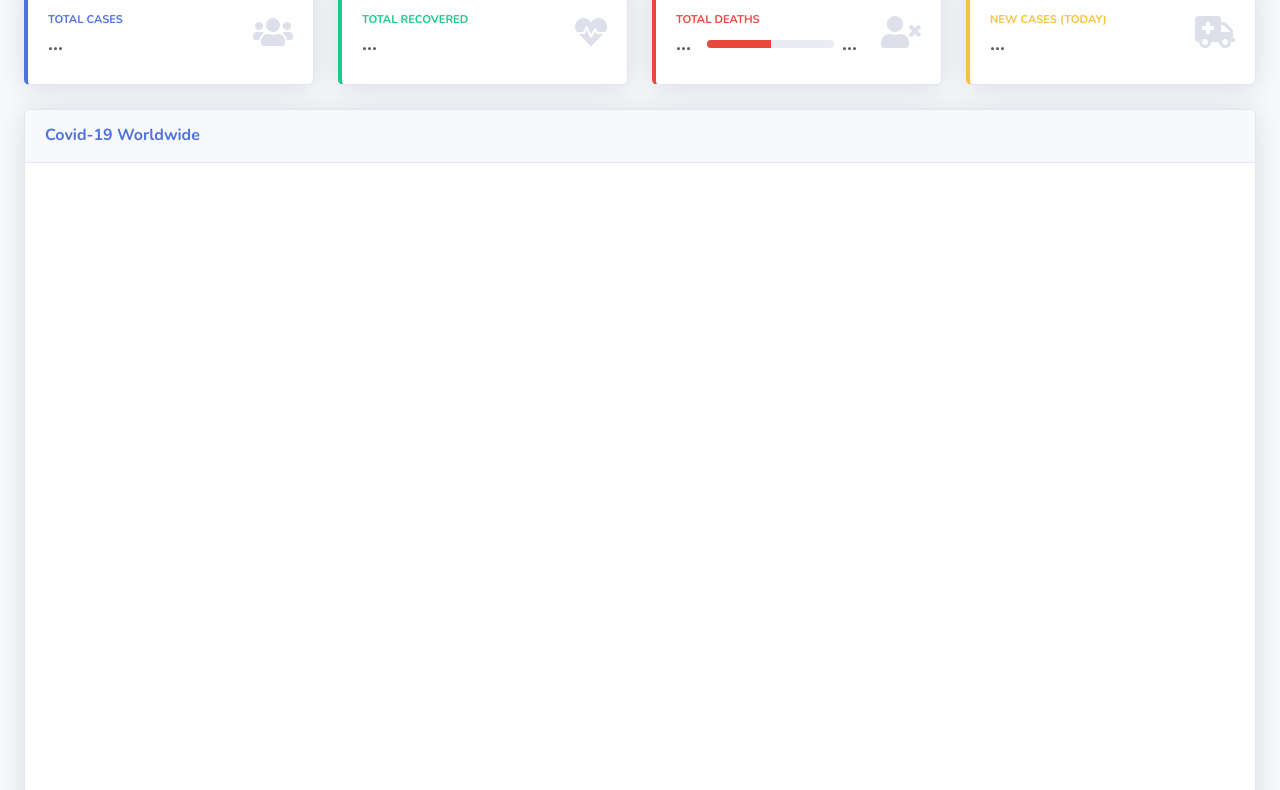
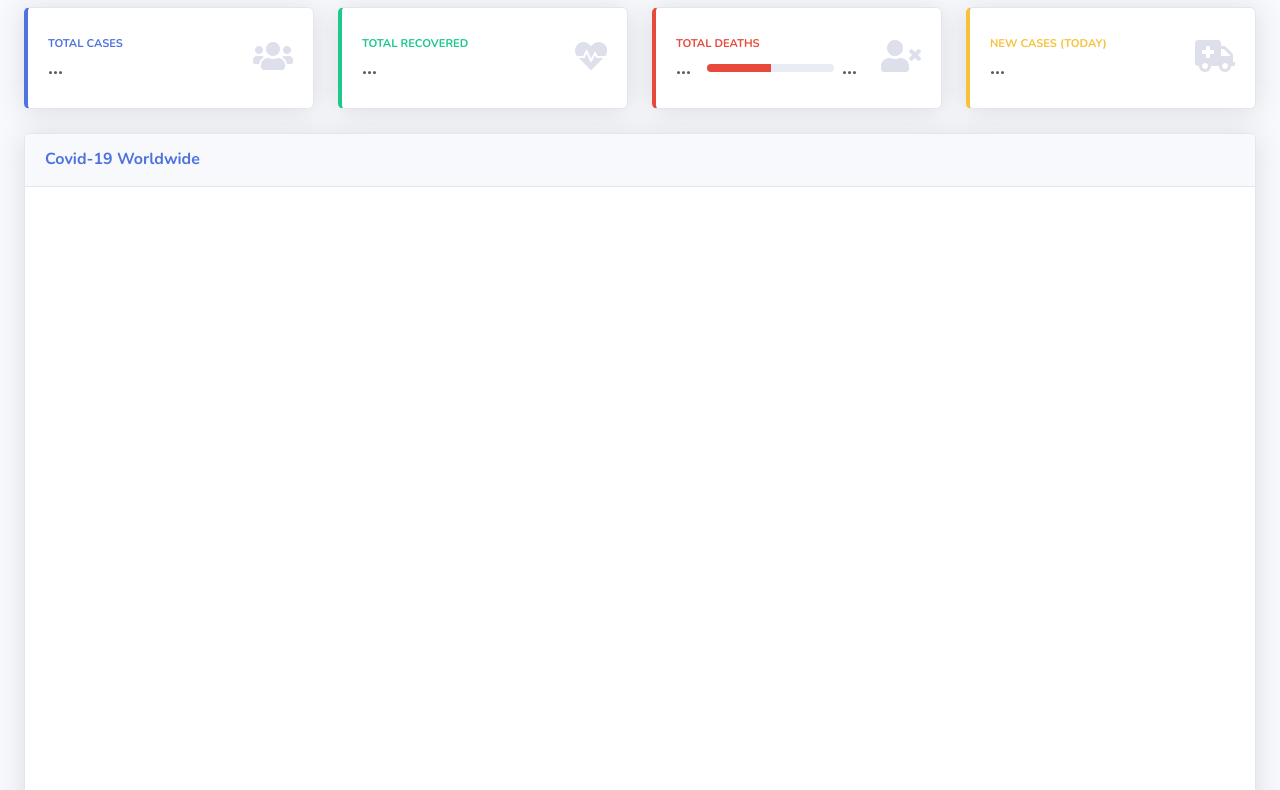
Before and after one commit to RaviOstwal/covid_dashboard, a plain HTML site: page dashboard_light.html in a window 1280 px wide. Shown: the part 75-865 px from the top of the page. Drawn offline with nearby package versions, Linux system fonts and the light colour scheme; no server answers.

Commit message:
Added small padding on top

```diff
--- a/dashboard_light.html
+++ b/dashboard_light.html
@@ -38,7 +38,7 @@
       <div id="content">
 
         <!-- Begin Page Content -->
-        <div class="container-fluid">
+        <div class="container-fluid" style="padding-top: 1.5rem;">
 
           <!-- Page Heading -->
           <div class="d-sm-flex align-items-center justify-content-between mb-4">
```
Also changed, not shown: index.html (+1 -1 lines).
